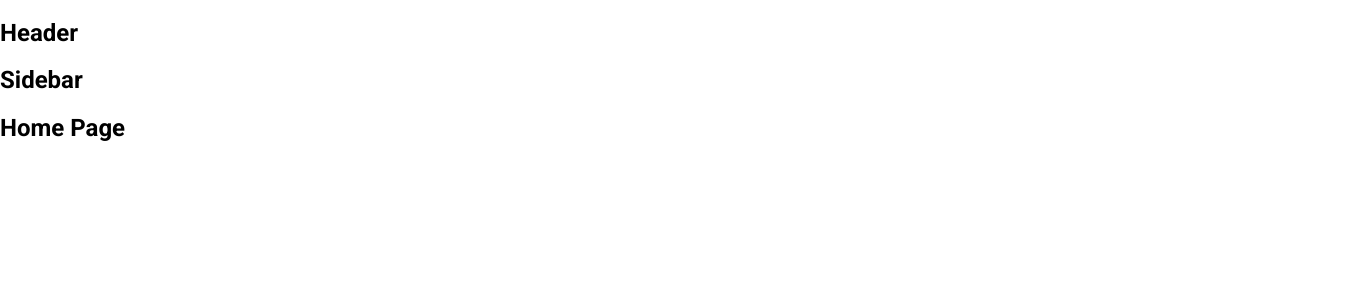
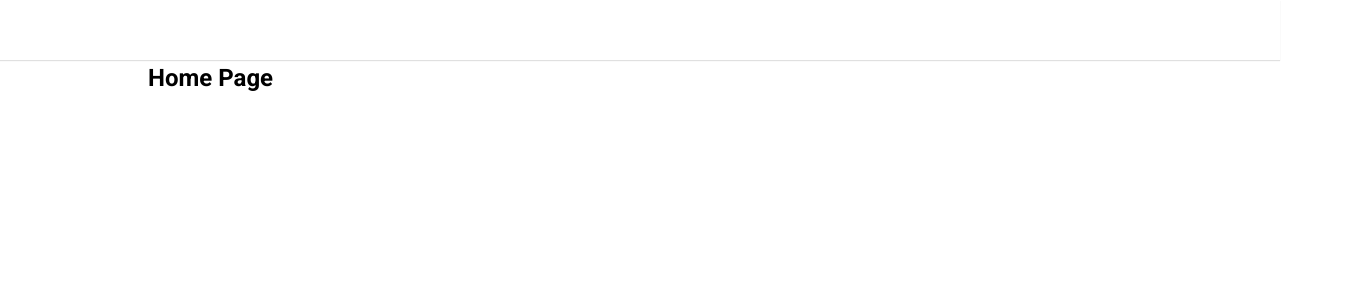
Before and after one commit to HoainamLe42/tiktok-ui, a React (Create React App) app: page / in a window 1280 px wide. Shown: the top 300 px of the page, 1372 px wide, since content can reach past the window. Built offline with nearby package versions, Linux system fonts and the light colour scheme.

Commit message:
Dựng khung DefaultLayout dự án Tiktok

```diff
--- a/package.json
+++ b/package.json
@@ -6,6 +6,8 @@
         "@testing-library/jest-dom": "^5.17.0",
         "@testing-library/react": "^13.4.0",
         "@testing-library/user-event": "^13.5.0",
+        "classname": "^0.0.0",
+        "classnames": "^2.5.1",
         "normalize.css": "^8.0.1",
         "react": "^18.2.0",
         "react-dom": "^18.2.0",
--- a/src/components/GlobalStyles/GlobalStyles.scss
+++ b/src/components/GlobalStyles/GlobalStyles.scss
@@ -4,9 +4,13 @@
 
 :root {
     --primary: #fe2c55;
+    --default-layout-header-height: 60px;
+    --default-layout-width: 1464px;
 }
 
 * {
+    margin: 0;
+    padding: 0;
     box-sizing: border-box;
 }
 
@@ -16,6 +20,7 @@
 
 body {
     font-family: 'Roboto', sans-serif;
+    line-height: 1.5;
     font-size: 1.6rem;
     // Optimize text rendering speed
     text-rendering: optimizeSpeed;
--- /dev/null
+++ b/src/components/Layout/DefaultLayout/DefaultLayout.module.scss
@@ -0,0 +1,16 @@
+.wrapper {
+    display: flex;
+    flex-direction: column;
+    align-items: center;
+}
+
+.container {
+    display: flex;
+
+    min-height: 100px;
+    width: var(--default-layout-width);
+}
+
+.content {
+    flex: 1;
+}
--- /dev/null
+++ b/src/components/Layout/DefaultLayout/Sidebar/Sidebar.module.scss
@@ -0,0 +1,4 @@
+.wrapper {
+    width: 240px;
+    min-height: 1000px;
+}
--- a/src/components/Layout/DefaultLayout/Sidebar/index.js
+++ b/src/components/Layout/DefaultLayout/Sidebar/index.js
@@ -1,5 +1,14 @@
+import classNames from 'classnames/bind';
+import styles from './Sidebar.module.scss';
+
+const cx = classNames.bind(styles);
+
 function Sidebar() {
-    return <h2>Sidebar</h2>;
+    return (
+        <aside className={cx('wrapper')}>
+            <h2>Sidebar</h2>
+        </aside>
+    );
 }
 
 export default Sidebar;
--- a/src/components/Layout/DefaultLayout/index.js
+++ b/src/components/Layout/DefaultLayout/index.js
@@ -1,13 +1,17 @@
+import classNames from 'classnames/bind';
 import Header from '~/components/Layout/components/Header';
+import styles from './DefaultLayout.module.scss';
 import Sidebar from './Sidebar';
+
+const cx = classNames.bind(styles);
 
 function DefaultLayout({ children }) {
     return (
-        <div>
+        <div className={cx('wrapper')}>
             <Header />
-            <div className="container">
+            <div className={cx('container')}>
                 <Sidebar />
-                <div className="content">{children}</div>
+                <div className={cx('content')}>{children}</div>
             </div>
         </div>
     );
--- a/src/components/Layout/HeaderOnly/index.js
+++ b/src/components/Layout/HeaderOnly/index.js
@@ -1,6 +1,6 @@
 import Header from '~/components/Layout/components/Header';
 
-function DefaultLayout({ children }) {
+function HeaderOnly({ children }) {
     return (
         <div>
             <Header />
@@ -11,4 +11,4 @@
     );
 }
 
-export default DefaultLayout;
+export default HeaderOnly;
--- /dev/null
+++ b/src/components/Layout/components/Header/Header.module.scss
@@ -0,0 +1,13 @@
+.wrapper {
+    display: flex;
+    justify-content: center;
+    width: 100%;
+
+    height: var(--default-layout-header-height, 60px);
+    box-shadow: 0 1px 1px rgb(0 0 0 / 12%);
+}
+
+.inner {
+    height: 100%;
+    width: var(--default-layout-width);
+}
--- a/src/components/Layout/components/Header/index.js
+++ b/src/components/Layout/components/Header/index.js
@@ -1,5 +1,14 @@
+import classNames from 'classnames/bind';
+import styles from './Header.module.scss';
+
+const cx = classNames.bind(styles);
+
 function Header() {
-    return <h2>Header</h2>;
+    return (
+        <h2 className={cx('wrapper')}>
+            <div className={cx('inner')}></div>
+        </h2>
+    );
 }
 
 export default Header;
```
Also changed, not shown: 1 other file (tests, documents, lock files or other folders).
